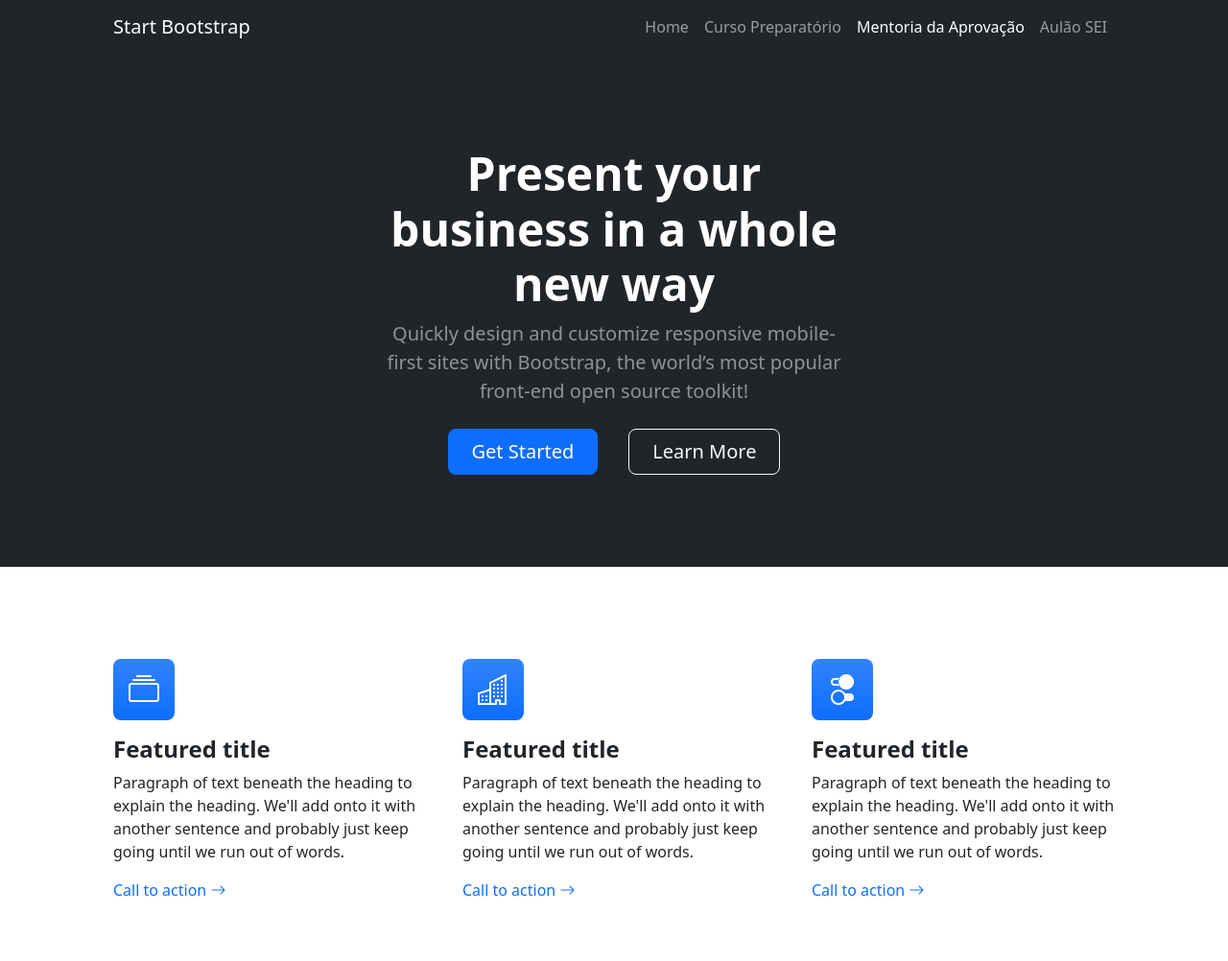
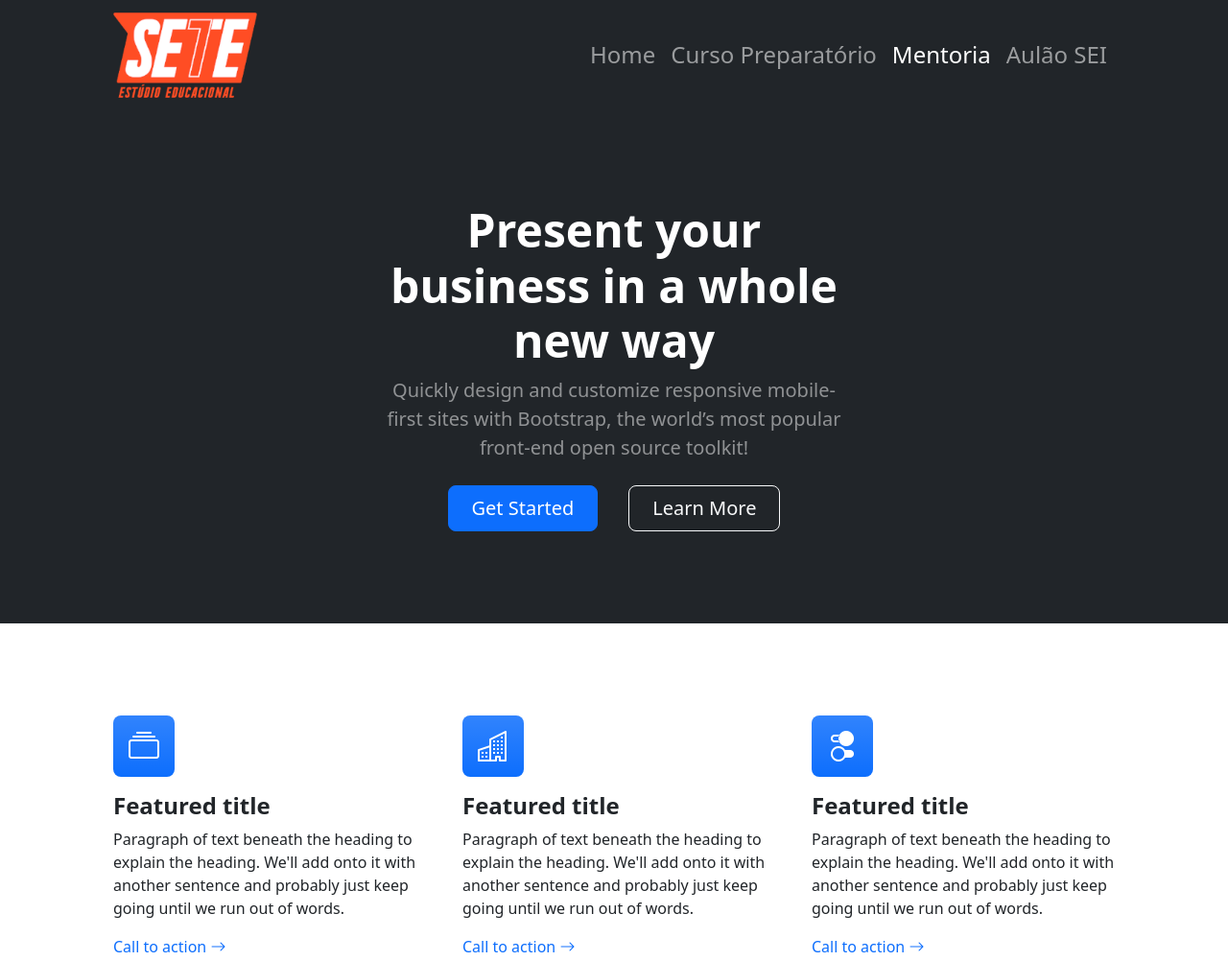
Before and after one commit to annacarolinadamasceno/sete-educacional, a plain HTML site: page mentoria.html in a window 1280 px wide. Shown: the top 1002 px of the page at 96% size. Drawn offline with nearby package versions, Linux system fonts and the light colour scheme.

Commit message:
:construction: altera nome página e ajusta logo

```diff
--- a/mentoria.html
+++ b/mentoria.html
@@ -17,13 +17,13 @@
         <!-- Responsive navbar-->
         <nav class="navbar navbar-expand-lg navbar-dark bg-dark">
             <div class="container px-5">
-                <a class="navbar-brand" href="#!">Start Bootstrap</a>
+                <a class="navbar-brand" href="index.html"><img src="images/logo-2.png" alt="Logo Sete Educacional"></a>
                 <button class="navbar-toggler" type="button" data-bs-toggle="collapse" data-bs-target="#navbarSupportedContent" aria-controls="navbarSupportedContent" aria-expanded="false" aria-label="Toggle navigation"><span class="navbar-toggler-icon"></span></button>
                 <div class="collapse navbar-collapse" id="navbarSupportedContent">
-                    <ul class="navbar-nav ms-auto mb-2 mb-lg-0">
+                    <ul class="navbar-nav ms-auto mb-2 mb-lg-0 h4">
                         <li class="nav-item"><a class="nav-link" aria-current="page" href="index.html">Home</a></li>
                         <li class="nav-item"><a class="nav-link" href="preparatorio-vunesp.html">Curso Preparatório</a></li>
-                        <li class="nav-item"><a class="nav-link active" href="mentoria.html">Mentoria da Aprovação</a></li>
+                        <li class="nav-item"><a class="nav-link active" href="mentoria.html">Mentoria</a></li>
                         <li class="nav-item"><a class="nav-link" href="sei.html">Aulão SEI</a></li>
                     </ul>
                 </div>
```
Also changed, not shown: sei.html (+1 -1 lines), images/logo-2.png (added).
